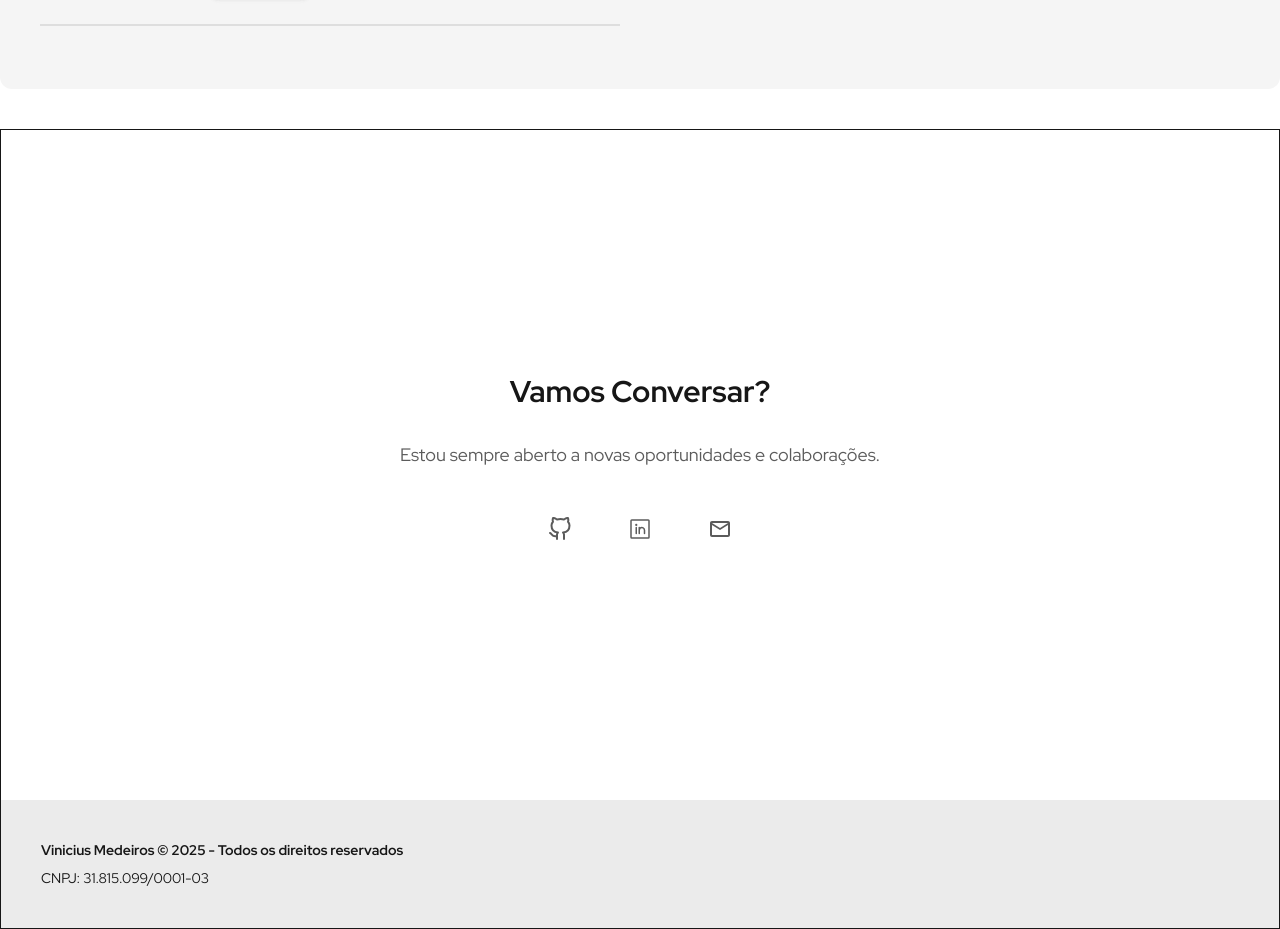
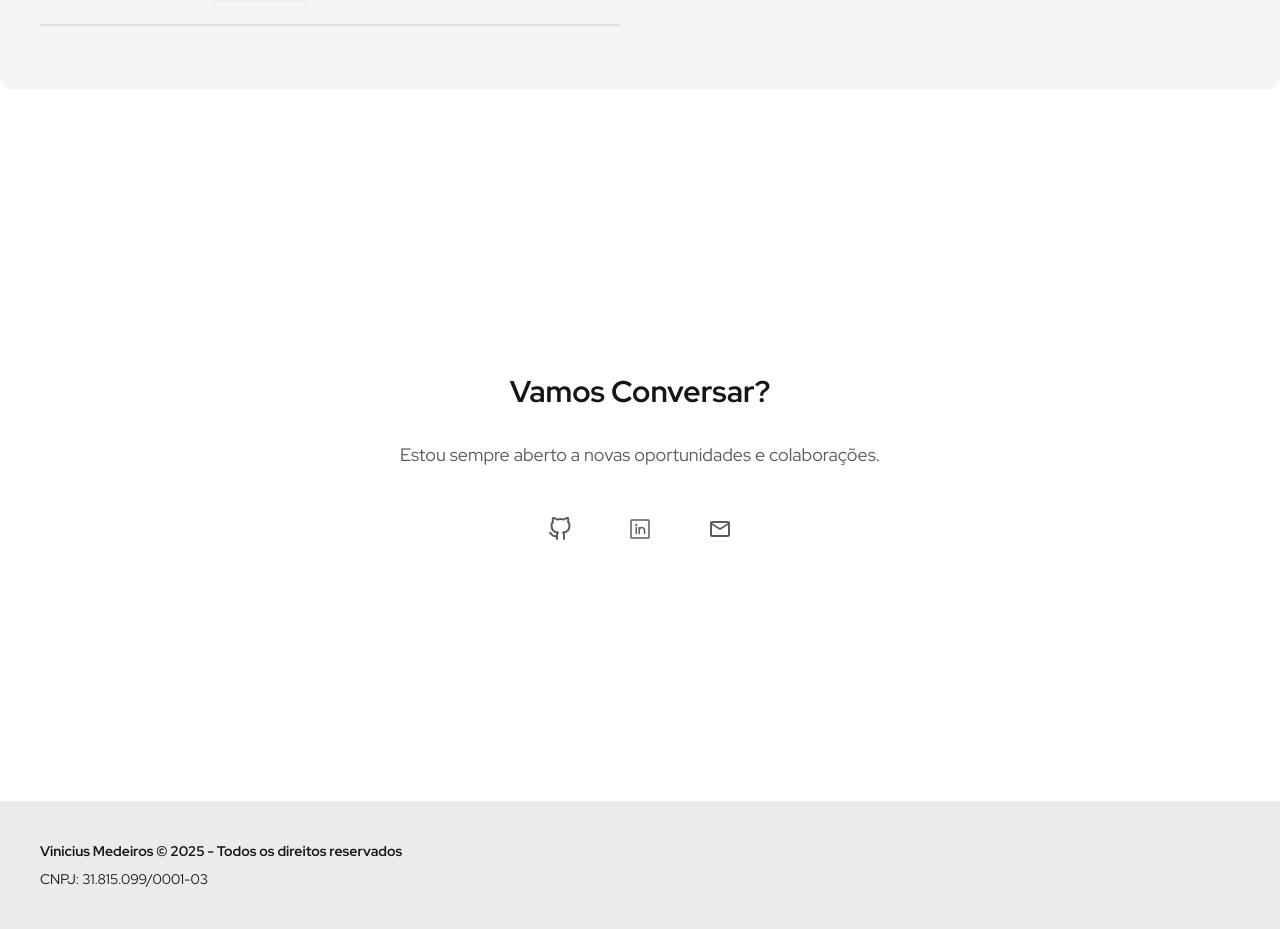
Before and after one commit to vmedei/portfolio, a Next.js app: page / in a window 1280 px wide. Shown: the part 3427-4356 px from the top of the page. Built offline with nearby package versions, Linux system fonts and the light colour scheme.

Commit message:
Update Contato.tsx

```diff
--- a/src/components/Contato/Contato.tsx
+++ b/src/components/Contato/Contato.tsx
@@ -22,7 +22,7 @@
     };
 
     return (
-        <section className="border h-screen flex flex-col items-center justify-between" id="contact">
+        <section className="h-screen flex flex-col items-center justify-between" id="contact">
             <div/>
             <div className="container mx-auto px-4 text-center">
                 <h2 className="text-3xl font-bold mb-8">Vamos Conversar?</h2>
```
